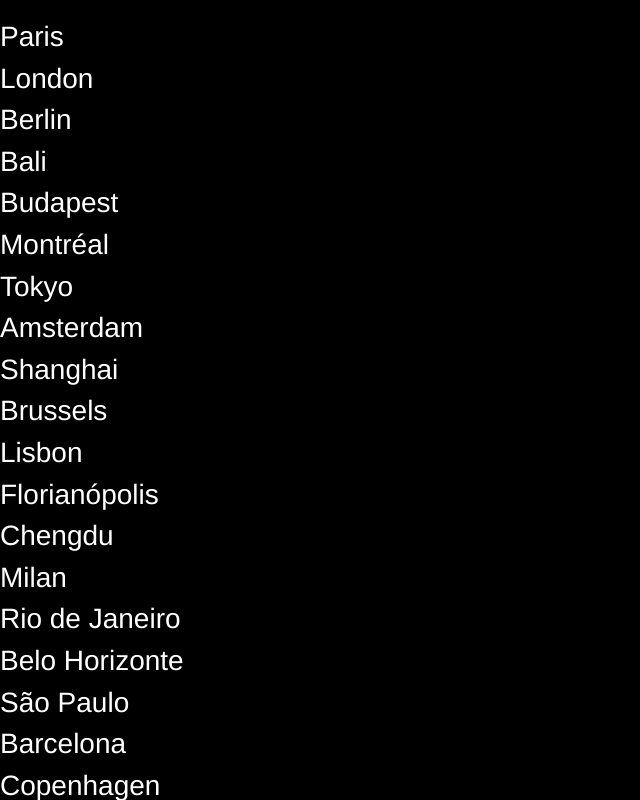
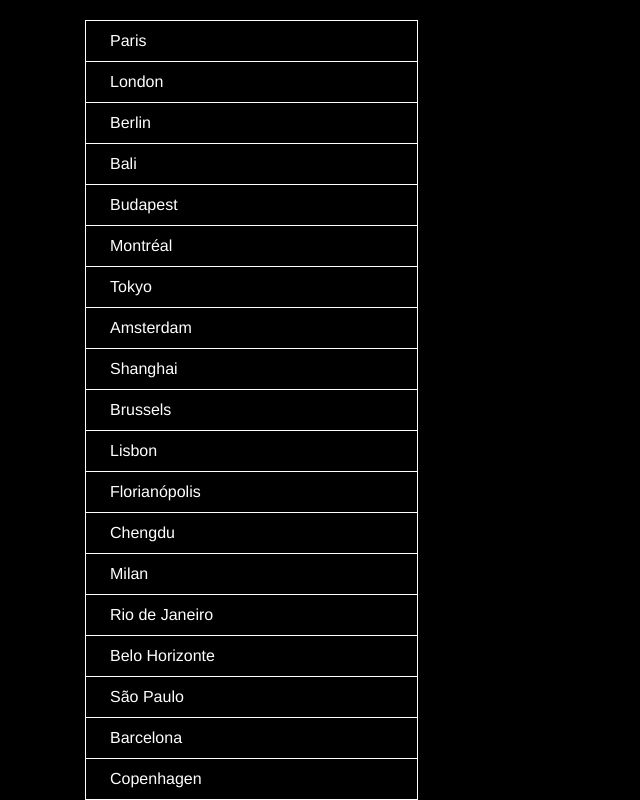
Before and after one commit to contatc2/react-wagon-cities, a React app: page / in a window 1280 px wide. Shown: the top 800 px of the page, without its empty margins (0-640 px from the left). Built offline with nearby package versions, Linux system fonts and the light colour scheme.

Commit message:
added CSS formatting on cities

```diff
--- a/assets/stylesheets/application.scss
+++ b/assets/stylesheets/application.scss
@@ -10,6 +10,8 @@ body {
   display: flex;
   .cities {
     width: 30%;
+    border: 0.5px white solid;
+    border-bottom: none;
   }
   .active-city {
     width: 70%;
@@ -29,6 +31,14 @@ body {
   cursor: pointer;
 }
 
-.active {
-  border: 6px yellow dashed;
+.city {
+  border-bottom: 0.5px white solid;
+  padding: 8px ;
+  p {
+    margin-bottom: 0px;
+    margin-left: 16px;
+  }
+  &.active {
+    border: 6px yellow dashed;
+  }
 }
--- a/src/containers/active_city.jsx
+++ b/src/containers/active_city.jsx
@@ -7,7 +7,7 @@ const ActiveCity = (props) => {
   }
   return (
     <div className="active-city">
-      <h3>{props.activeCity.name}</h3>
+      <h2>{props.activeCity.name}</h2>
     </div>
   );
 };
--- a/src/containers/city.jsx
+++ b/src/containers/city.jsx
@@ -9,11 +9,16 @@ class City extends Component {
   }
 
   render() {
+    let cityClass = "city";
+    if (this.props.city === this.props.activeCity) {
+      cityClass += " active";
+    }
+
     return (<div
-      className={this.props.city === this.props.activeCity ? "active" : ""}
+      className={cityClass}
       onClick={this.handleClick}
     >
-      <h3>{this.props.city.name}</h3>
+      <p>{this.props.city.name}</p>
     </div>
     );
   }
--- a/templates/index.html
+++ b/templates/index.html
@@ -6,6 +6,6 @@
     <title>Le Wagon cities</title>
   </head>
   <body>
-    <div id="root"></div>
+    <div id="root" class="container"></div>
   </body>
 </html>
```
